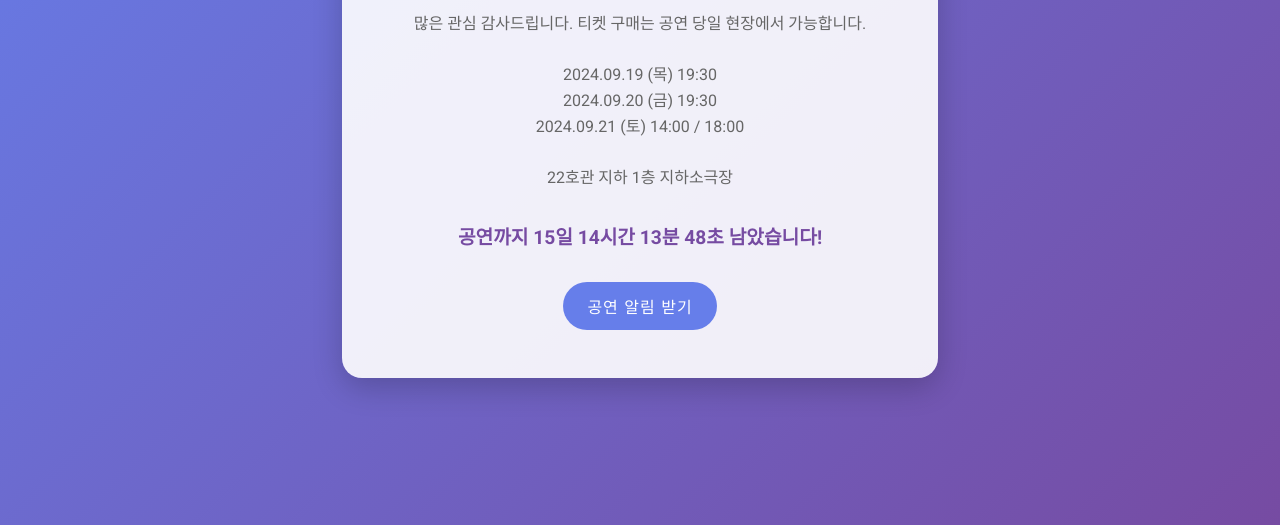
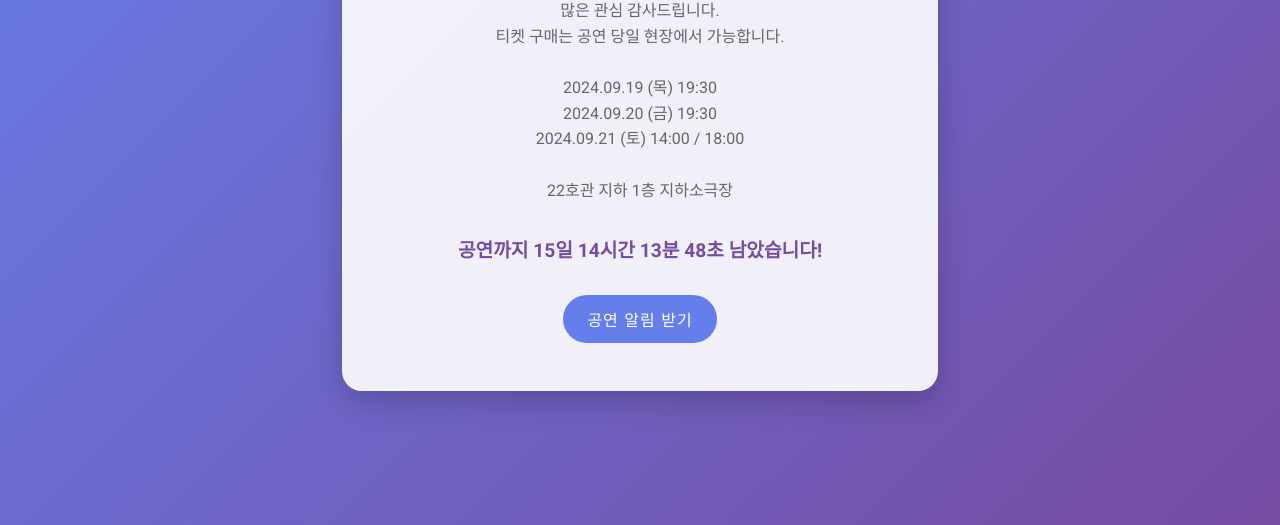
Before and after one commit to uoukangmingu/paymentend, a plain HTML site: page index.html in a window 1280 px wide. Shown: the part 275-800 px from the top of the page. Drawn offline with Linux system fonts and the light colour scheme.

Commit message:
index.html 업데이트

```diff
--- a/index.html
+++ b/index.html
@@ -9,7 +9,7 @@
 <body>
     <div class="container">
         <h1>사전 예매가 종료되었습니다</h1>
-        <p>많은 관심 감사드립니다. 티켓 구매는 공연 당일 현장에서 가능합니다.<br><br>2024.09.19 (목) 19:30<br>2024.09.20 (금) 19:30<br>2024.09.21 (토) 14:00 / 18:00<br><br>22호관 지하 1층 지하소극장</p>
+        <p>많은 관심 감사드립니다.<br>티켓 구매는 공연 당일 현장에서 가능합니다.<br><br>2024.09.19 (목) 19:30<br>2024.09.20 (금) 19:30<br>2024.09.21 (토) 14:00 / 18:00<br><br>22호관 지하 1층 지하소극장</p>
         <div id="countdown"></div>
         <button id="notifyBtn">공연 알림 받기</button>
     </div>
```
